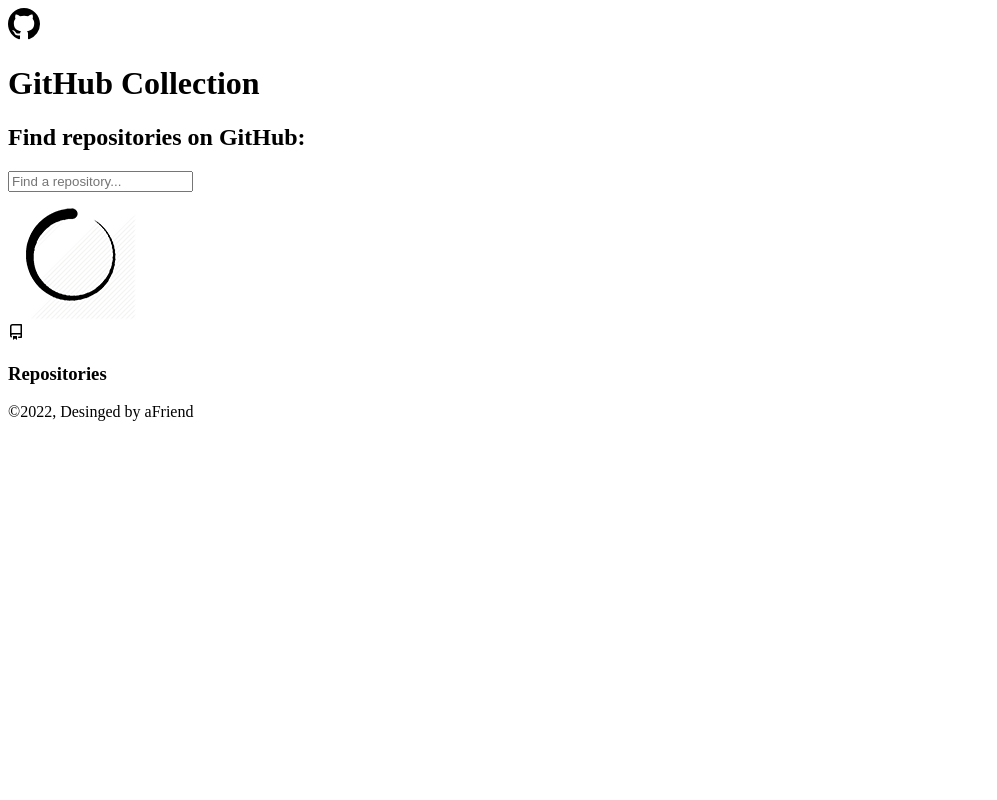
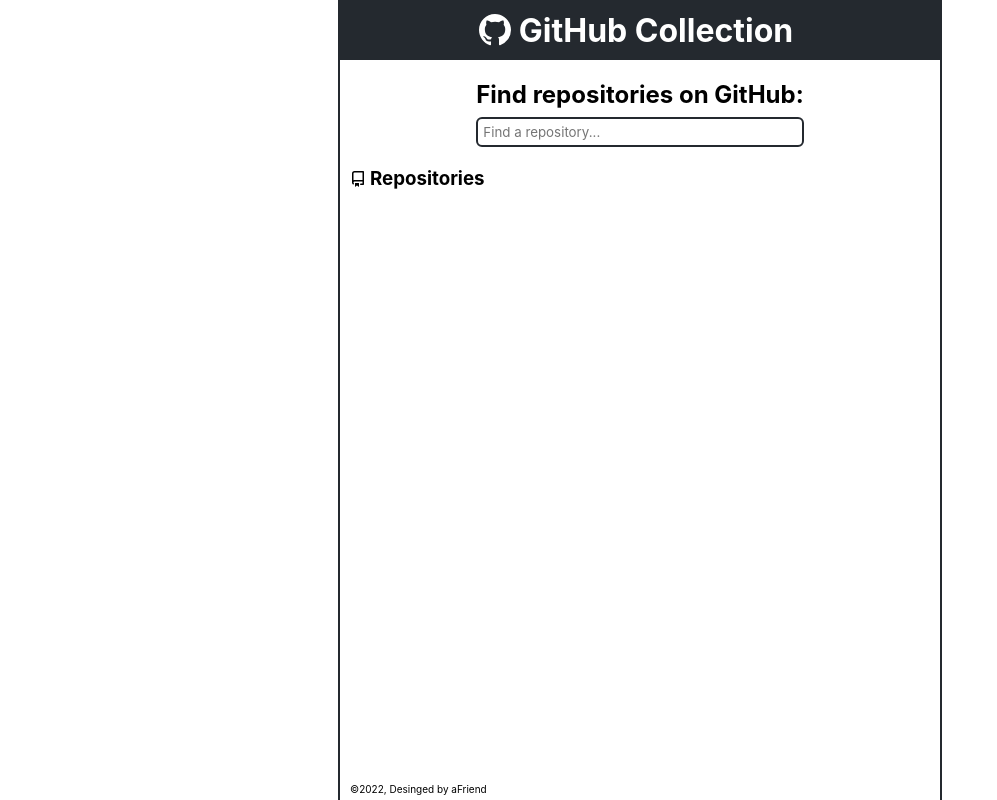
Before and after one commit to aFriendys/GitHubCollection, a plain HTML site: page index.html in a window 1280 px wide. Shown: the whole page, without its empty margins (0-997 px from the left). Drawn offline with Linux system fonts and the light colour scheme; the site is published under a folder, as on GitHub Pages, so addresses that start at the root find nothing.

Commit message:
bug fixes

```diff
--- a/index.html
+++ b/index.html
@@ -6,7 +6,7 @@
     <meta name="viewport" content="width=device-width, initial-scale=1.0" />
     <title>GitHub Collection</title>
     <link rel="icon" type="image/x-icon" href="favicon.svg" />
-    <link rel="stylesheet" href="/styles/style.css" />
+    <link rel="stylesheet" href="./styles/style.css" />
   </head>
   <body>
     <div class="wrapper">
@@ -55,6 +55,6 @@
       </main>
       <footer class="footer">&copy;2022, Desinged by aFriend</footer>
     </div>
-    <script src="/scripts/index.js"></script>
+    <script src="./scripts/index.js"></script>
   </body>
 </html>
--- a/scripts/index.js
+++ b/scripts/index.js
@@ -115,9 +115,8 @@
 
 function onChange(event) {
   event.target.value = removeInvalidChars(event.target.value);
-
-  if (event.target.value.length !== 0) {
-    if(event.key.length === 1){
+  if (event.key.length === 1 || event.keyCode ===8) {
+    if(event.target.value.length !== 0){
     searchLoading.classList.add("search__loading--active");
 
     while (searchDropdown.firstChild) {
```
